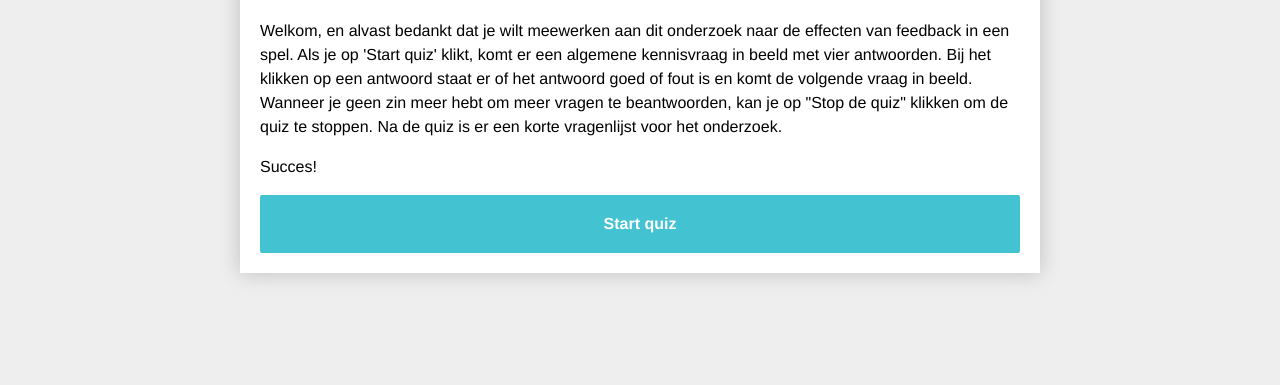
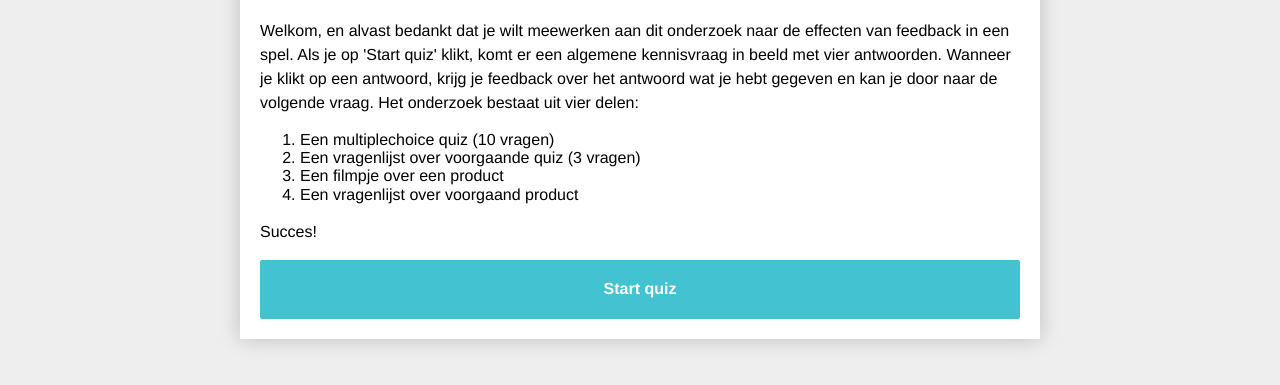
Before and after one commit to jvanhees/irmis-quiz, a website: page index.html in a window 1280 px wide. Shown: the part 141-526 px from the top of the page. Drawn offline with nearby package versions, Linux system fonts and the light colour scheme; some packages are replaced by stand-ins of ours.

Commit message:
Changed homepage text

```diff
--- a/components/home/home.html
+++ b/components/home/home.html
@@ -1,7 +1,13 @@
 <div id="main">
 	<h1>Start</h1>
 
-	<p>Welkom, en alvast bedankt dat je wilt meewerken aan dit onderzoek naar de effecten van feedback in een spel. Als je op 'Start quiz' klikt, komt er een algemene kennisvraag in beeld met vier antwoorden. Bij het klikken op een antwoord staat er of het antwoord goed of fout is en komt de volgende vraag in beeld. Wanneer je geen zin meer hebt om meer vragen te beantwoorden, kan je op "Stop de quiz" klikken om de quiz te stoppen. Na de quiz is er een korte vragenlijst voor het onderzoek.</p>
+	<p>Welkom, en alvast bedankt dat je wilt meewerken aan dit onderzoek naar de effecten van feedback in een spel. Als je op 'Start quiz' klikt, komt er een algemene kennisvraag in beeld met vier antwoorden. Wanneer je klikt op een antwoord, krijg je feedback over het antwoord wat je hebt gegeven en kan je door naar de volgende vraag. Het onderzoek bestaat uit vier delen:</p>
+	<ol>
+		<li>Een multiplechoice quiz (10 vragen)</li>
+		<li>Een vragenlijst over voorgaande quiz (3 vragen)</li>
+		<li>Een filmpje over een product</li>
+		<li>Een vragenlijst over voorgaand product</li>
+	</ol>
 	<p>Succes!</p>
 
 	<a ui-sref="quiz" class="button">Start quiz</a>
```
